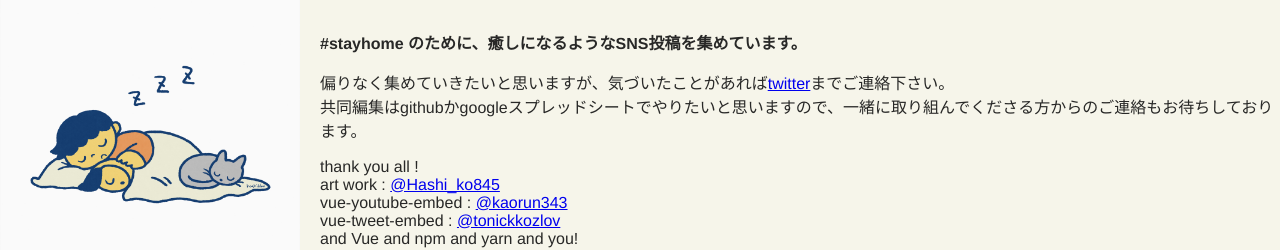
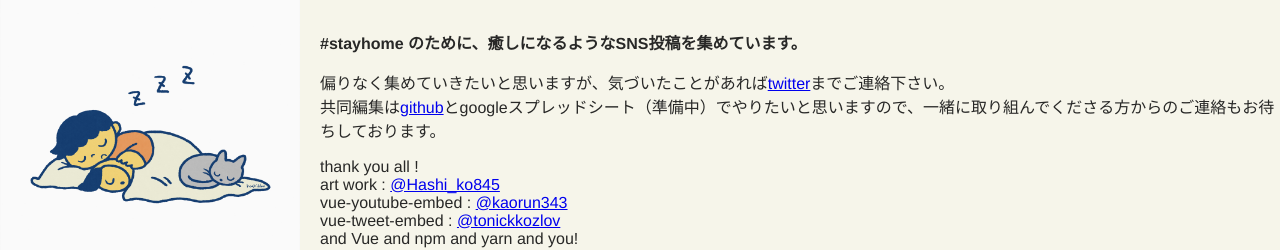
Before and after one commit to harumakiyukko/stayhome, a Vue app: page / in a window 1280 px wide. Shown: the part 870-1120 px from the top of the page. Built offline with nearby package versions, Linux system fonts and the light colour scheme; what vue-youtube-embed would draw is missing.

Commit message:
githubのリンク追加

```diff
--- a/src/App.vue
+++ b/src/App.vue
@@ -19,7 +19,7 @@
       <div class="logotext">
         <h2>#stayhome のために、癒しになるようなSNS投稿を集めています。</h2>
         <p>偏りなく集めていきたいと思いますが、気づいたことがあれば<a href="https://twitter.com/harumakiyukko">twitter</a>までご連絡下さい。<br>
-          共同編集はgithubかgoogleスプレッドシートでやりたいと思いますので、一緒に取り組んでくださる方からのご連絡もお待ちしております。</p>
+          共同編集は<a href="https://github.com/harumakiyukko/stayhome">github</a>とgoogleスプレッドシート（準備中）でやりたいと思いますので、一緒に取り組んでくださる方からのご連絡もお待ちしております。</p>
         <p>
           thank you all !<br>
           art work : <a href="https://twitter.com/Hashi_ko845">@Hashi_ko845</a><br>
```
